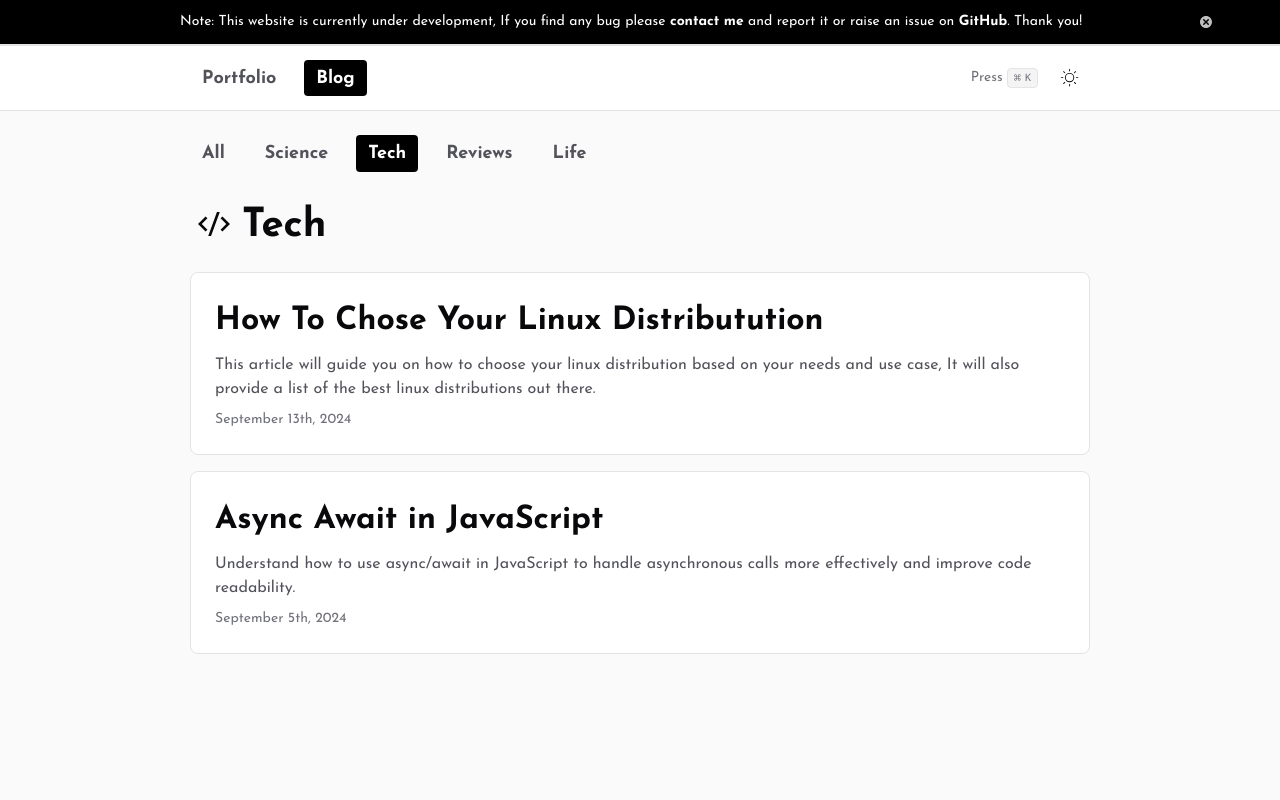
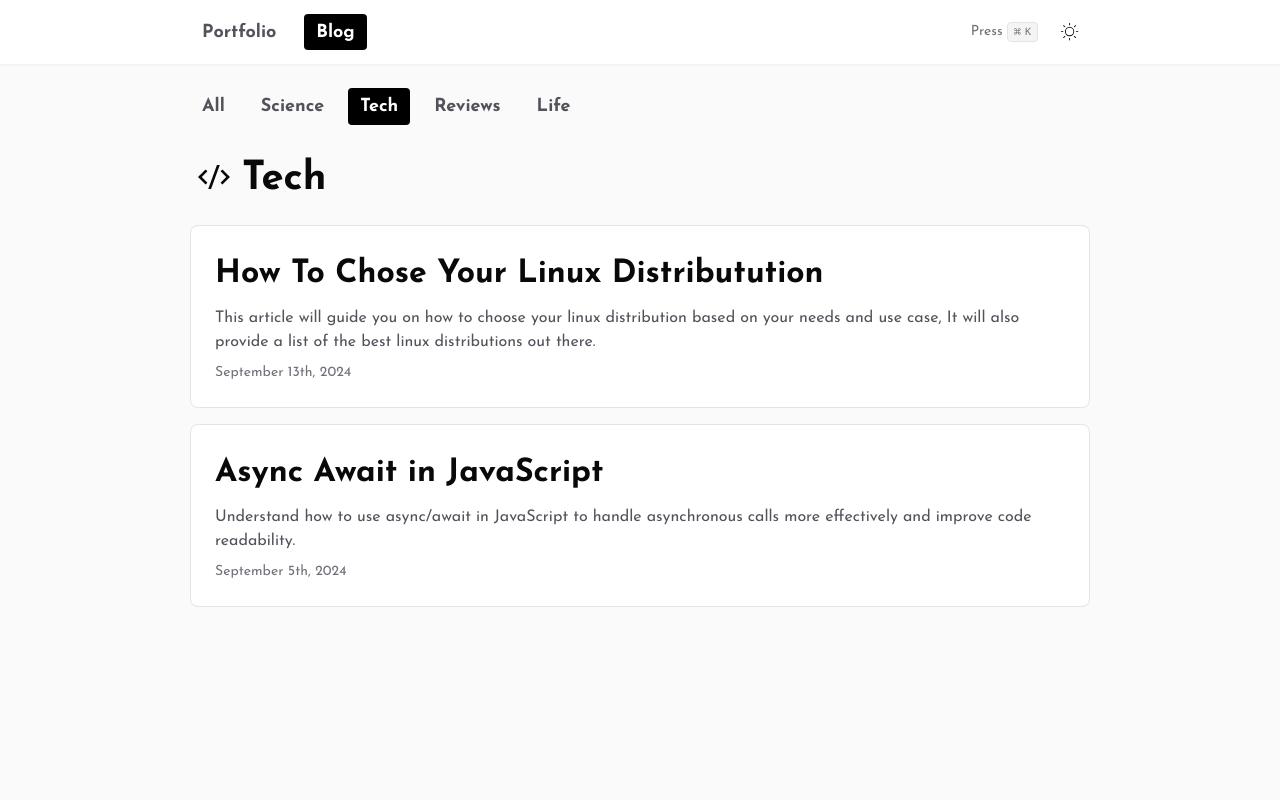
Before and after one commit to 1sma31L/Portfolio, a Next.js app: page /blog/category/tech in a window 1280 px wide. Shown: the top 800 px of the page. Built offline with nearby package versions, Linux system fonts and the light colour scheme.

Commit message:
feat: added fixed navbar and backdrop effect to it

```diff
--- a/next.config.mjs
+++ b/next.config.mjs
@@ -53,6 +53,6 @@ const nextConfig = {
 	// 		"zod",
 	// 	],
 	// },
-	transpilePackages: ["shiki"],
+	// transpilePackages: ["shiki"],
 };
 export default nextConfig;
--- a/src/app/(portfolio)/layout.tsx
+++ b/src/app/(portfolio)/layout.tsx
@@ -7,9 +7,7 @@ export default function PortfolioLayout({
 }>) {
 	return (
 		<div className="w-full bg-zinc-50 dark:bg-zinc-950">
-			<AnimatedDiv id={4}>
-				<PortfolioNavBar />
-			</AnimatedDiv>
+			<PortfolioNavBar />
 			{children}
 		</div>
 	);
--- a/src/app/blog/layout.tsx
+++ b/src/app/blog/layout.tsx
@@ -12,11 +12,7 @@ export default function PortfolioLayout({
 	return (
 		<div className="w-full bg-zinc-50 dark:bg-zinc-950">
 			{pathName.split("/")[1] === "blog" &&
-				!["post", "tag"].includes(pathName.split("/")[2]) && (
-					<AnimatedDiv id={189}>
-						<BlogNavBar />
-					</AnimatedDiv>
-				)}
+				!["post", "tag"].includes(pathName.split("/")[2]) && <BlogNavBar />}
 			{children}
 		</div>
 	);
--- a/src/app/layout.tsx
+++ b/src/app/layout.tsx
@@ -9,6 +9,7 @@ import ScrollToTop from "@/components/ScrollToTop";
 import { SpeedInsights } from "@vercel/speed-insights/next";
 import { ThemeProvider } from "@/components/ui/theme-provider";
 import { Toaster } from "@/components/ui/toaster";
+
 // import ScrollToTopButton from "@/components/ScrollToTopButton";
 const josefin = Josefin_Sans({ subsets: ["latin"] });
 
@@ -76,9 +77,9 @@ export default function RootLayout({
 				<ThemeProvider attribute="class" defaultTheme="system" enableSystem>
 					<ScrollToTop />
 					<NavBar />
-					<hr className="" />
+					{/* <hr className="" /> */}
 					{children}
-					<hr className="w -full" />
+					<hr className="w-full" />
 					<Footer />
 				</ThemeProvider>
 			</body>
--- a/src/components/BlogNavBar.tsx
+++ b/src/components/BlogNavBar.tsx
@@ -20,7 +20,7 @@ export default function BlogNavBar() {
 
 	return (
 		<nav
-			className="gap-2 sm:gap-3 justify-start md:gap-4 relative w-full z-[10] flex items-center pt-6 text-[13px] md:text-[18px] container px-4 md:px-0"
+			className="gap-2 justify-start md:gap-3 relative w-full z-[10] flex items-center pt-6 text-[13px] md:text-[18px] container px-4 md:px-0"
 			id="pheader">
 			{navItems.map((item) => {
 				const isActiveClass = isActive(pathname, item.path);
@@ -28,10 +28,10 @@ export default function BlogNavBar() {
 				return (
 					<Link
 						key={item.path}
-						className={`md:px-3 md:py-[0.3rem] py-1 px-2 relative duration-75 rounded-sm font-bold -z-100 ${
+						className={`md:px-3 md:py-[0.3rem] py-1 px-2 relative duration-300 transition-all rounded-sm font-bold -z-100 ${
 							isActiveClass
 								? "dark:text-black text-white"
-								: "text-zinc-600 dark:text-zinc-400 dark:hover:text-white md:hover:text-black md:hover:bg-zinc-200 md:dark:hover:bg-zinc-800 "
+								: "text-zinc-600 dark:text-zinc-400 dark:hover:text-white md:hover:text-black  "
 						}`}
 						data-active={isActiveClass}
 						href={item.path}
@@ -48,6 +48,7 @@ export default function BlogNavBar() {
 									damping: 12,
 									duration: 0.3,
 								}}
+								style={{ originY: "top" }}
 								className={
 									"absolute inset-0 -z-10 bg-black dark:bg-white rounded-sm"
 								}
--- a/src/components/Command.tsx
+++ b/src/components/Command.tsx
@@ -81,9 +81,10 @@ export default function Command() {
 		return () => document.removeEventListener("keydown", down);
 	}, [resolvedTheme]);
 	useEffect(() => {
-		// Fetch posts from the API
 		const fetchPosts = async () => {
-			const response = await fetch("/api/posts");
+			const response = await fetch("/api/posts", {
+				cache: "force-cache",
+			} as RequestInit);
 			const data = await response.json();
 			setPosts(data);
 		};
--- a/src/components/Navbar.tsx
+++ b/src/components/Navbar.tsx
@@ -5,7 +5,6 @@ import { useEffect, useState } from "react";
 import Command from "@/components/Command";
 import Link from "next/link";
 import ThemeToggler from "@/components/ThemeToggler";
-import { TiDelete } from "react-icons/ti";
 import { motion } from "framer-motion";
 import { usePathname } from "next/navigation";
 
@@ -55,7 +54,7 @@ export default function NavBar() {
 	};
 	return (
 		<>
-			{!clicked && (
+			{/* {!clicked && (
 				<div className="bg-black">
 					<div className="w-full max-w-[1600px] mx-auto  flex justify-between md:justify-around items-center text-[9px] sm:text-[11px] md:text-sm text-white py-3 px-4 gap-4">
 						<div className="hidden md:block"></div>
@@ -80,34 +79,19 @@ export default function NavBar() {
 					</div>
 					<div className="border-b-2"></div>
 				</div>
-			)}
-			<header className="bg-white dark:bg-black">
-				<div
-					className="flex justify-between items-center container mx-auto py-3 px-4 md:px-0 lg:px-0 gap-2 rounded-lg text-[14px] sm:text-[16px] md:text-[18px]"
-					id="header">
-					{/* <div>
-					<Link href="/">
-						<Image
-							height={100}
-							width={100}
-							priority
-							src="/icons/vercel.webp"
-							className="w-6 dark:invert"
-							alt=""
-						/>
-					</Link>
-				</div> */}
-					<nav className="gap-3 relative justify-start w-full z-10 flex md:gap-4">
+			)} */}
+			<header className="backdrop-blur-md sticky top-0 left-0 w-full z-10 shadow-sm">
+				<div className="flex justify-between items-center container mx-auto py-3 px-4 md:px-0 lg:px-0 gap-2 rounded-lg text-[14px] sm:text-[16px] md:text-[18px]">
+					<nav className="gap-3 justify-start w-full flex md:gap-4">
 						{navItems.map((item) => {
 							const isActiveClass = isActive(pathname, item.path);
-
 							return (
 								<Link
 									key={item.path}
-									className={`md:px-3 md:py-[0.3rem] py-1 px-2 relative duration-75 rounded-sm font-bold -z-100 ${
+									className={`md:px-3 md:py-[0.3rem] py-1 px-2 relative duration-300 rounded-sm transition-all font-bold -z-100 ${
 										isActiveClass
 											? "dark:text-black text-white"
-											: "text-zinc-600 dark:text-zinc-400 dark:hover:text-white md:hover:text-black md:hover:bg-zinc-200 md:dark:hover:bg-zinc-800 "
+											: "text-zinc-600 dark:text-zinc-400 dark:hover:text-white md:hover:text-black  "
 									}`}
 									data-active={isActiveClass}
 									href={item.path}
@@ -116,7 +100,7 @@ export default function NavBar() {
 									<span>{item.name}</span>
 									{isActive(pathname, item.path) && (
 										<motion.div
-											layoutId="clickedbutton1"
+											layoutId="nav-active"
 											transition={{
 												type: "spring",
 												bounce: 0.9,
@@ -124,6 +108,7 @@ export default function NavBar() {
 												damping: 12,
 												duration: 0.3,
 											}}
+											style={{ originY: "top" }}
 											className={
 												"absolute inset-0 -z-10 bg-black dark:bg-white rounded-sm "
 											}
--- a/src/components/PortfolioNavBar.tsx
+++ b/src/components/PortfolioNavBar.tsx
@@ -5,6 +5,7 @@ import React, { useEffect, useState } from "react";
 import Link from "next/link";
 import { motion } from "framer-motion";
 import { usePathname } from "next/navigation";
+
 const navItems = [
 	{
 		path: "/",
@@ -32,17 +33,17 @@ function PortfolioNavBar() {
 	}, [pathname]);
 
 	return (
-		<nav className="gap-2 sm:gap-3 justify-start md:gap-4 relative w-full z-[10] flex items-center pt-6 text-[13px] md:text-[18px] container px-4 md:px-0">
+		<nav className="gap-2 justify-start md:gap-3 relative w-full z-[10] flex items-center pt-6 text-[13px] md:text-[18px] container px-4 md:px-0">
 			{navItems.map((item) => {
 				const isActiveClass = isActive(pathname, item.path);
 
 				return (
 					<Link
 						key={item.path}
-						className={`md:px-3 md:py-[0.3rem] py-1 px-2 relative duration-75  rounded-sm font-bold -z-100 ${
+						className={`md:px-3 md:py-[0.3rem] py-1 px-2 relative duration-300 transition-all rounded-sm font-bold -z-100 ${
 							isActiveClass
 								? "dark:text-black text-white"
-								: "text-zinc-600 dark:text-zinc-400 dark:hover:text-white md:hover:text-black md:hover:bg-zinc-200 md:dark:hover:bg-zinc-800 "
+								: "text-zinc-600 dark:text-zinc-400 dark:hover:text-white md:hover:text-black  "
 						}`}
 						data-active={isActiveClass}
 						href={item.path}
@@ -62,6 +63,7 @@ function PortfolioNavBar() {
 								className={
 									"absolute inset-0 -z-10 bg-black dark:bg-white rounded-sm "
 								}
+								style={{ originY: "top" }}
 							/>
 						)}
 					</Link>
--- a/src/components/ProgressBar.tsx
+++ b/src/components/ProgressBar.tsx
@@ -17,9 +17,9 @@ export default function ProgressBar() {
 	}, []);
 
 	return (
-		<div className="fixed top-0 left-0 w-full h-1 bg-transparent z-50">
+		<div className="fixed top-[7.6vh] left-0 w-full h-[3px] bg-transparent z-[2000]">
 			<div
-				className="h-full bg-purple-500 transition-all duration-200 ease-out"
+				className="h-full bg-black/75 dark:bg-white/75 transition-all duration-300 ease-out"
 				style={{ width: `${scrollProgress}%` }}></div>
 		</div>
 	);
--- /dev/null
+++ b/src/lib/scrollToTop.ts
@@ -0,0 +1,6 @@
+"use client";
+const scrollToTop = () => {
+	window.scrollTo({ top: 0, behavior: "smooth" });
+};
+
+export default scrollToTop;
```
